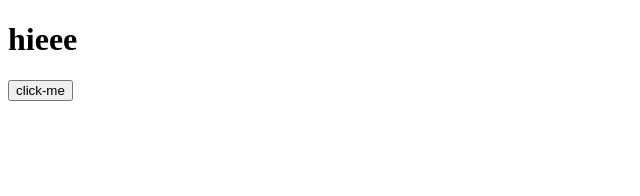
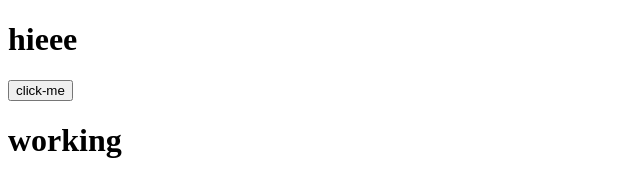
Before and after one commit to SalvinKajar/testing, a plain HTML site: page index.html in a window 1280 px wide. Shown: the whole page, without its empty margins (0-640 px from the left). Drawn offline with Linux system fonts and the light colour scheme.

Commit message:
added h1

```diff
--- a/index.html
+++ b/index.html
@@ -11,5 +11,6 @@
     <h1>hieee</h1>
 
     <button>click-me</button>
+    <h1>working</h1>
 </body>
 </html>
```
